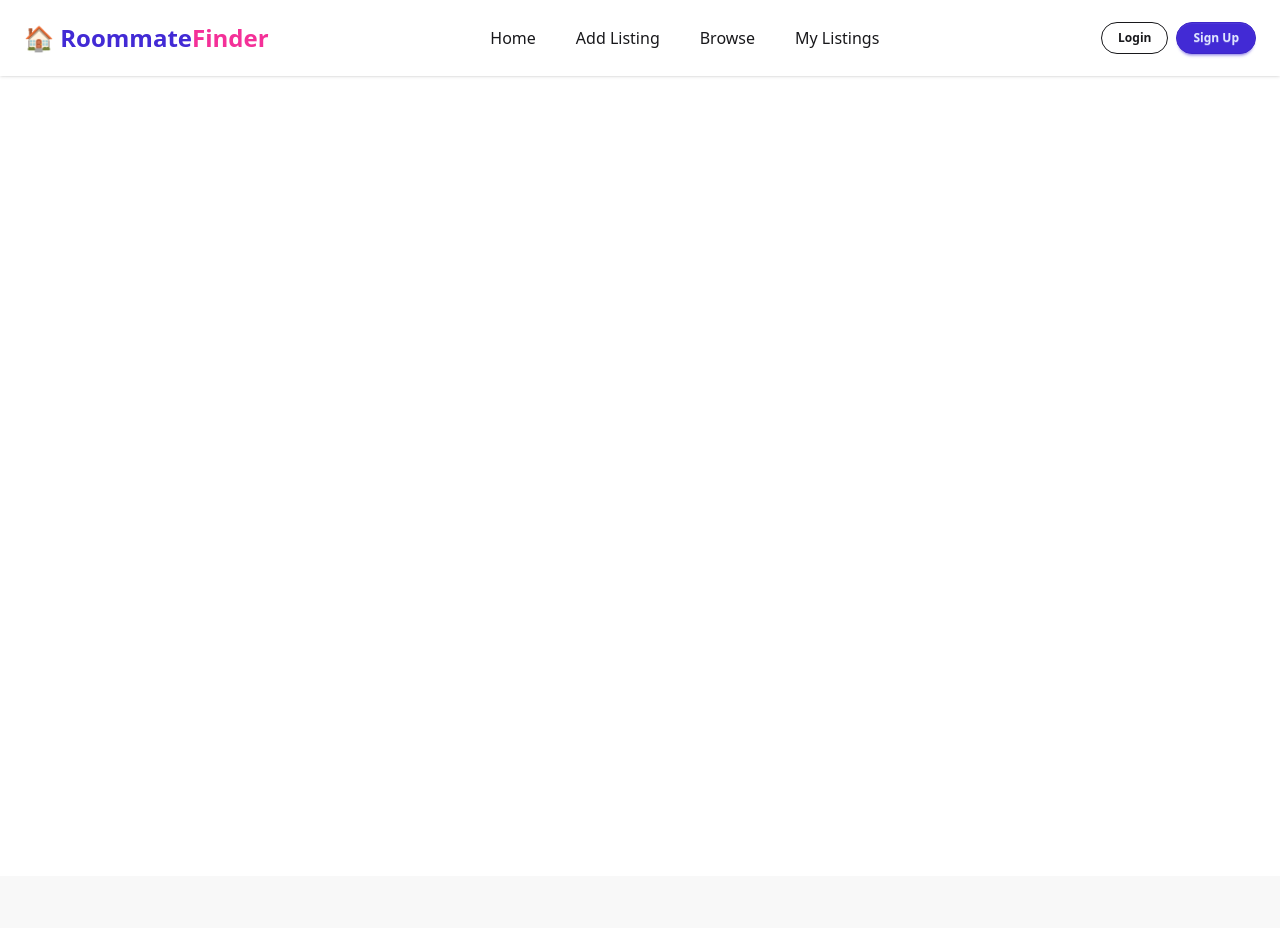
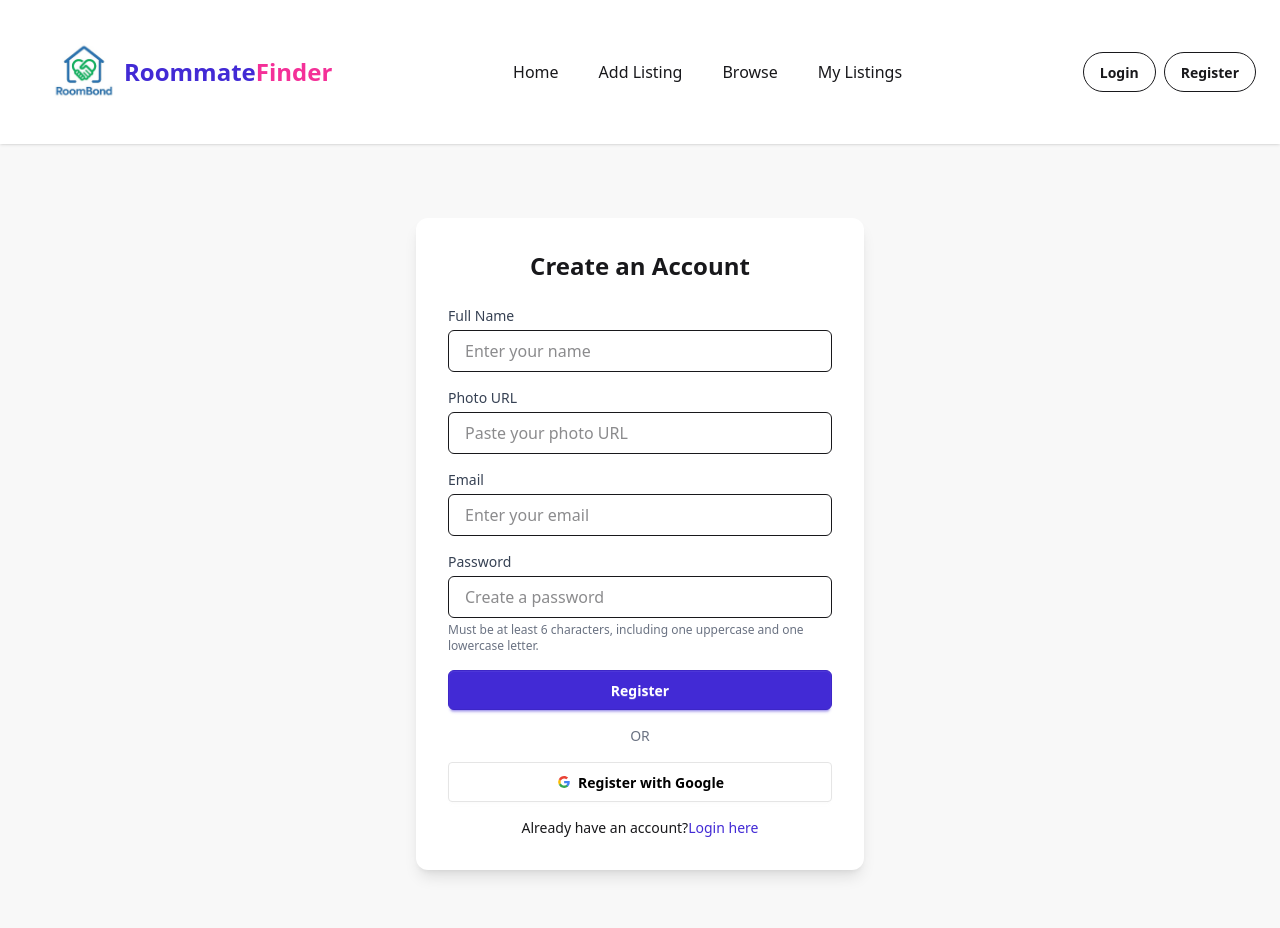
Before and after one commit to tumit-h-r-75/assignment-10-roommate-finder, a React (Vite) app: page /auth/register in a window 1280 px wide. Shown: the top 928 px of the page. Built offline with nearby package versions, Linux system fonts and the light colour scheme.

Commit message:
create the register section and fix navLogo and change footer text

```diff
--- a/src/components/Footer.jsx
+++ b/src/components/Footer.jsx
@@ -7,7 +7,7 @@ const Footer = () => {
                 {/* Brand Info */}
                 <div className="flex flex-col items-center gap-5">
                     <Link to="/" className="text-3xl font-extrabold text-primary">
-                        RoommateFinder
+                        <h1>Roommate<span className="text-secondary">Finder</span></h1>
                     </Link>
                     <p className="text-sm text-center mt-3">
                         Find your ideal roommate easily. Search, connect, and live better together.
@@ -17,7 +17,7 @@ const Footer = () => {
                 {/* Navigation Links */}
                 <div className="flex flex-col items-center gap-5">
                     <h3 className="footer-title uppercase font-semibold mb-2">Pages</h3>
-                    <ul className="space-y-1">
+                    <ul className="space-y-1 text-center">
                         <li><Link className="link link-hover" to="/">Home</Link></li>
                         <li><Link className="link link-hover" to="/add-listing">Add Listing</Link></li>
                         <li><Link className="link link-hover" to="/browse">Browse</Link></li>
@@ -28,7 +28,7 @@ const Footer = () => {
                 {/* Support */}
                 <div className="flex flex-col items-center gap-5">
                     <h3 className="footer-title uppercase font-semibold mb-2">Support</h3>
-                    <ul className="space-y-1">
+                    <ul className="space-y-1 text-center">
                         <li><a className="link link-hover">Privacy Policy</a></li>
                         <li><a className="link link-hover">Terms of Service</a></li>
                         <li><a className="link link-hover">Help Center</a></li>
--- a/src/components/Navbar.jsx
+++ b/src/components/Navbar.jsx
@@ -1,4 +1,5 @@
 import { Link, NavLink } from "react-router";
+import navLogo from "../assets/WhatsApp Image 2025-05-20 at 12.48.23_7bc19765.jpg"
 
 const Navbar = () => {
     const navLinks = (
@@ -32,16 +33,17 @@ const Navbar = () => {
         <div className="bg-base-100 shadow-sm px-6 py-3 sticky top-0 z-10">
             <div className="flex items-center justify-between ">
                 <div>
-                    <Link to="/" className="text-2xl font-bold text-primary transition duration-300">
-                        🏠 Roommate<span className="text-secondary">Finder</span>
+                    <Link to="/" className="text-2xl font-bold text-primary transition duration-300 flex items-center justify-center -space-x-5">
+                    <img src={navLogo} className="w-30 h-auto" alt="" />
+                        <h1>Roommate<span className="text-secondary">Finder</span></h1>
                     </Link>
                 </div>
                 <div className="hidden lg:flex">
                     <ul className="menu menu-horizontal gap-4 text-base">{navLinks}</ul>
                 </div>
                 <div className="hidden lg:flex items-center gap-2">
-                    <Link to="/auth/login" className="btn btn-outline btn-sm rounded-full px-4">Login</Link>
-                    <Link to="/auth/register" className="btn btn-primary btn-sm rounded-full px-4">Sign Up</Link>
+                    <Link to="/auth/login" className="btn btn-outline hover:btn-primary rounded-full px-4">Login</Link>
+                    <Link to="/auth/register" className="btn btn-outline hover:btn-primary rounded-full px-4">Register</Link>
                 </div>
 
 
@@ -56,8 +58,8 @@ const Navbar = () => {
                     <ul tabIndex={0} className="menu menu-sm dropdown-content mt-3 p-2 shadow bg-base-100 rounded-box w-52">
                         {navLinks}
                         <div className="mt-2">
-                            <Link to="/auth/login" className="btn btn-outline btn-sm w-full mb-1">Login</Link>
-                            <Link to="/auth/register" className="btn btn-primary btn-sm w-full">Sign Up</Link>
+                            <Link to="/auth/login" className="btn btn-outline hover:btn-primary w-full mb-1">Login</Link>
+                            <Link to="/auth/register" className="btn btn-outline hover:btn-primary  w-full">Register</Link>
                         </div>
                     </ul>
                 </div>
--- a/src/pages/Register.jsx
+++ b/src/pages/Register.jsx
@@ -1,9 +1,84 @@
 import React from 'react';
+import { Link } from 'react-router';
 
 const Register = () => {
     return (
-        <div>
+        <div className="min-h-screen flex items-center justify-center bg-base-200 px-4 py-10">
+            <div className="w-full max-w-md bg-white p-8 rounded-xl shadow-lg">
+                <h2 className="text-2xl font-bold text-center mb-6">Create an Account</h2>
 
+                <form className="space-y-4">
+                    <div>
+                        <label className="block mb-1 text-sm font-medium text-gray-700">Full Name</label>
+                        <input
+                            type="text"
+                            name="name"
+                            required
+                            className="w-full px-4 py-2 border rounded-md focus:outline-none focus:ring-2 focus:ring-blue-500"
+                            placeholder="Enter your name"
+                        />
+                    </div>
+                    <div>
+                        <label className="block mb-1 text-sm font-medium text-gray-700">Photo URL</label>
+                        <input
+                            type="text"
+                            name="photo"
+                            required
+                            className="w-full px-4 py-2 border rounded-md focus:outline-none focus:ring-2 focus:ring-blue-500"
+                            placeholder="Paste your photo URL"
+                        />
+                    </div>
+                    <div>
+                        <label className="block mb-1 text-sm font-medium text-gray-700">Email</label>
+                        <input
+                            type="email"
+                            name="email"
+                            required
+                            className="w-full px-4 py-2 border rounded-md focus:outline-none focus:ring-2 focus:ring-blue-500"
+                            placeholder="Enter your email"
+                        />
+                    </div>
+                    <div className="mb-4">
+                        <label className="block mb-1 text-sm font-medium text-gray-700">Password</label>
+                        <input
+                            type="password"
+                            name="password"
+                            required
+                            placeholder="Create a password"
+                            className="w-full px-4 py-2 border rounded-md focus:outline-none focus:ring-2 focus:ring-blue-500"
+                        />
+                        <p className="text-xs text-gray-500 mt-1">
+                            Must be at least 6 characters, including one uppercase and one lowercase letter.
+                        </p>
+                    </div>
+
+                    <button type="submit" className="w-full btn btn-primary text-white py-2 rounded-md font-semibold">
+                        Register
+                    </button>
+                </form>
+
+                <div className="my-4 text-center text-sm text-gray-500">OR</div>
+
+                <button className="btn w-full bg-white text-black border-[#e5e5e5]">
+                    <svg aria-label="Google logo" width="16" height="16" xmlns="http://www.w3.org/2000/svg" viewBox="0 0 512 512">
+                        <g>
+                            <path d="m0 0H512V512H0" fill="#fff"></path>
+                            <path fill="#34a853" d="M153 292c30 82 118 95 171 60h62v48A192 192 0 0190 341"></path>
+                            <path fill="#4285f4" d="m386 400a140 175 0 0053-179H260v74h102q-7 37-38 57"></path>
+                            <path fill="#fbbc02" d="m90 341a208 200 0 010-171l63 49q-12 37 0 73"></path>
+                            <path fill="#ea4335" d="m153 219c22-69 116-109 179-50l55-54c-78-75-230-72-297 55"></path>
+                        </g>
+                    </svg>
+                    Register with Google
+                </button>
+
+                <p className="mt-4 text-sm text-center">
+                    Already have an account?
+                    <Link to="/auth/login" className="text-primary hover:underline font-medium">
+                        Login here
+                    </Link>
+                </p>
+            </div>
         </div>
     );
 };
```
Also changed, not shown: src/assets/WhatsApp Image 2025-05-20 at 12.48.23_7bc19765.jpg (added).
